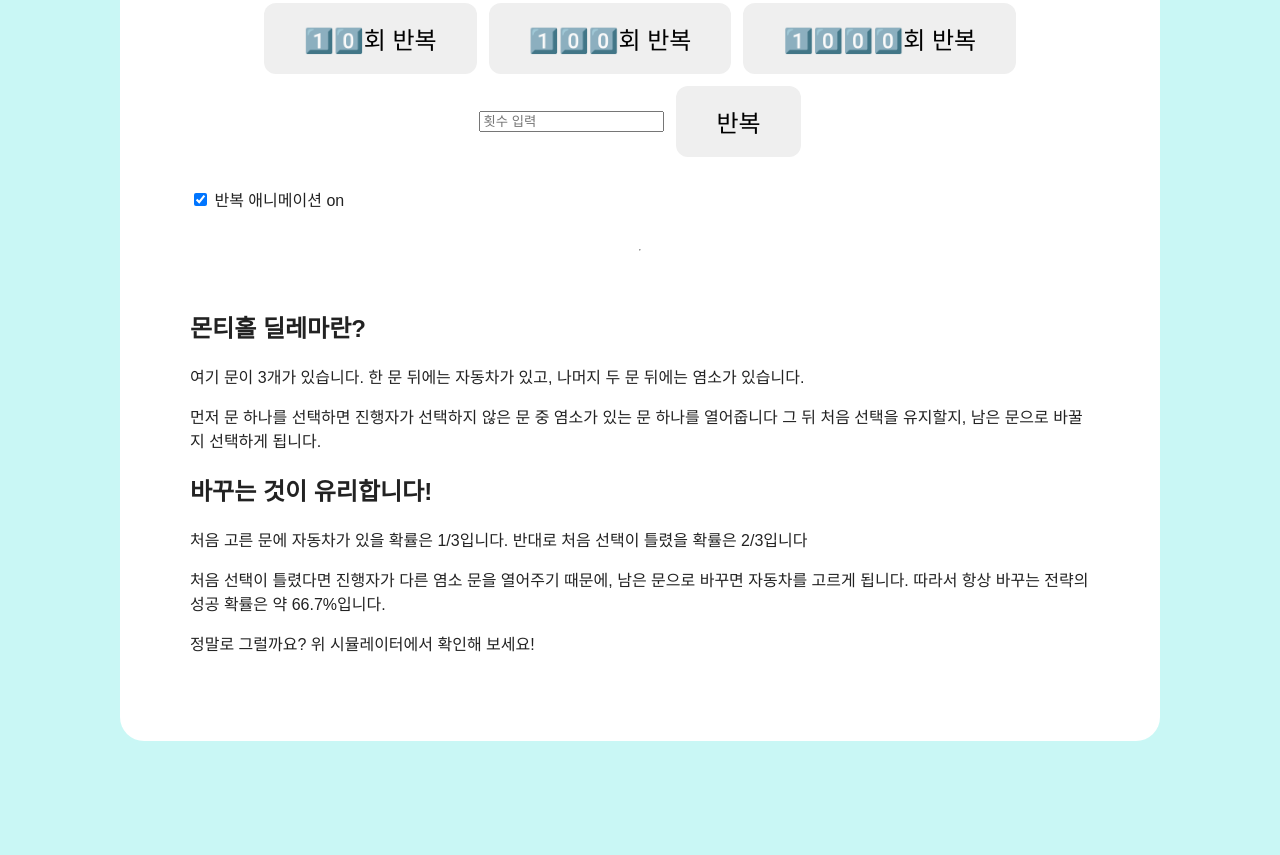
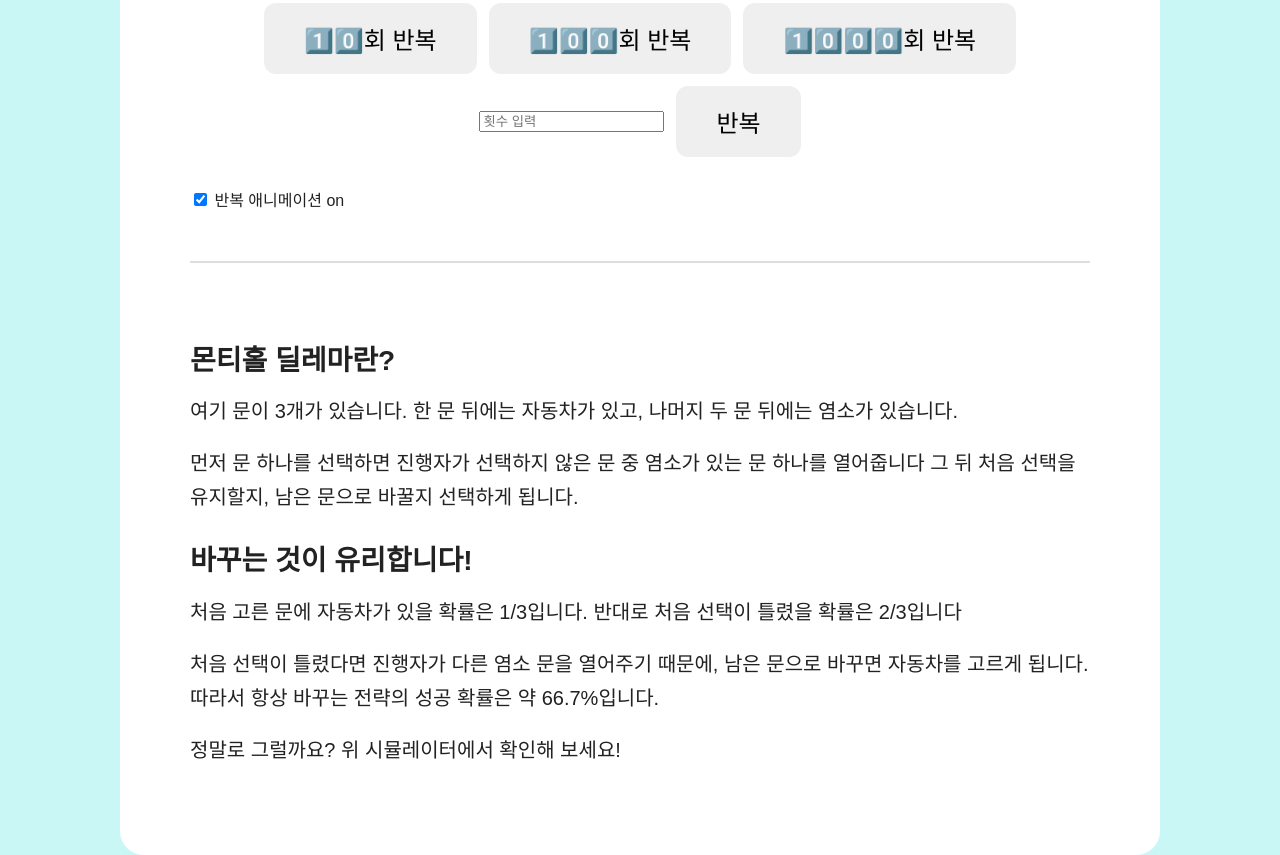
Before and after one commit to latest8320/latest.github.io, a plain HTML site: page index.html in a window 1280 px wide. Shown: the part 759-1614 px from the top of the page. Before the commit the page ends 1500 px from the top, so only its background shows below. Drawn offline with Linux system fonts and the light colour scheme.

Commit message:
Update style.css

```diff
--- a/style.css
+++ b/style.css
@@ -89,3 +89,25 @@ button {
     gap: 12px;
     flex-wrap: wrap;
 }
+
+.divider {
+    width: 100%;
+    border: none;
+    border-top: 2px solid #dddddd;
+    margin: 20px 0;
+}
+
+.explanation {
+    font-size: 20px;
+    line-height: 1.7;
+}
+
+.explanation h2 {
+    font-size: 28px;
+    margin-bottom: 10px;
+}
+
+.explanation p {
+    margin-top: 0;
+    margin-bottom: 18px;
+}
```
